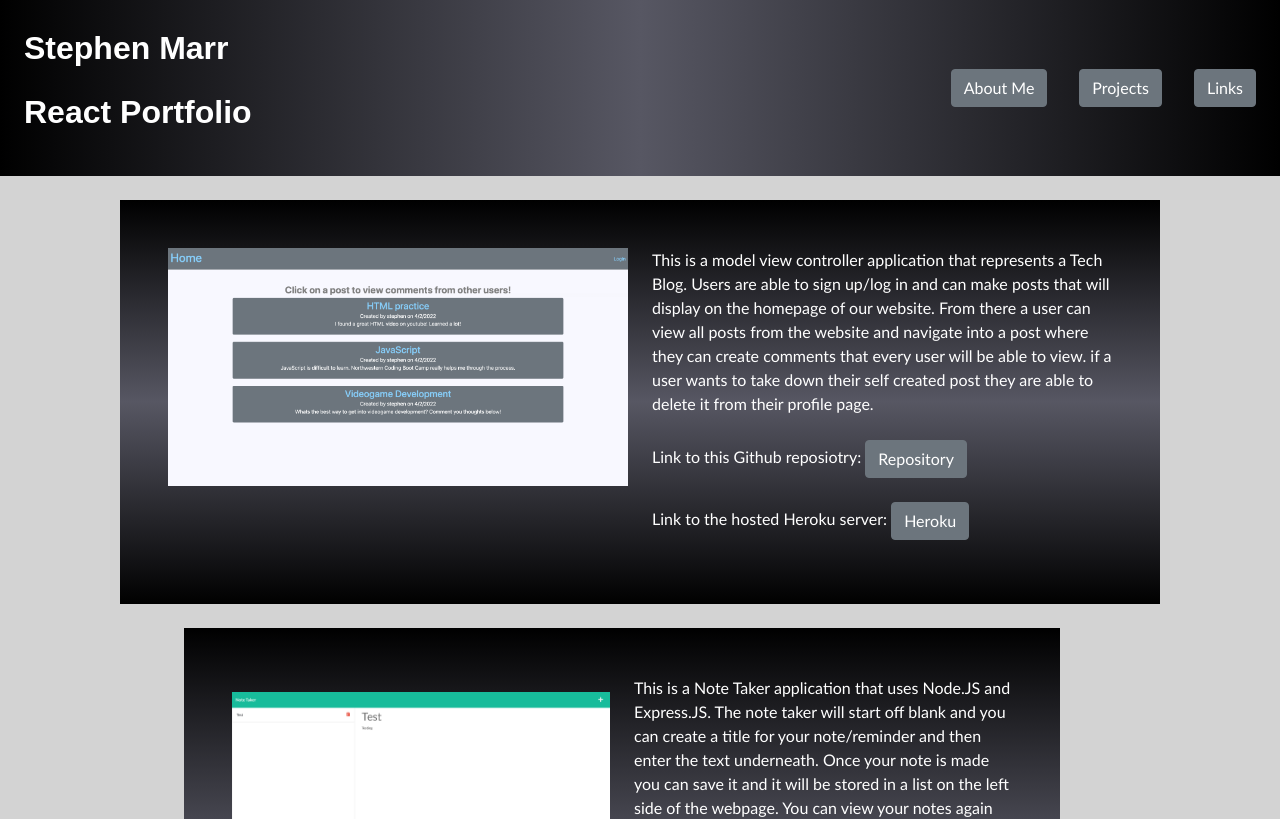
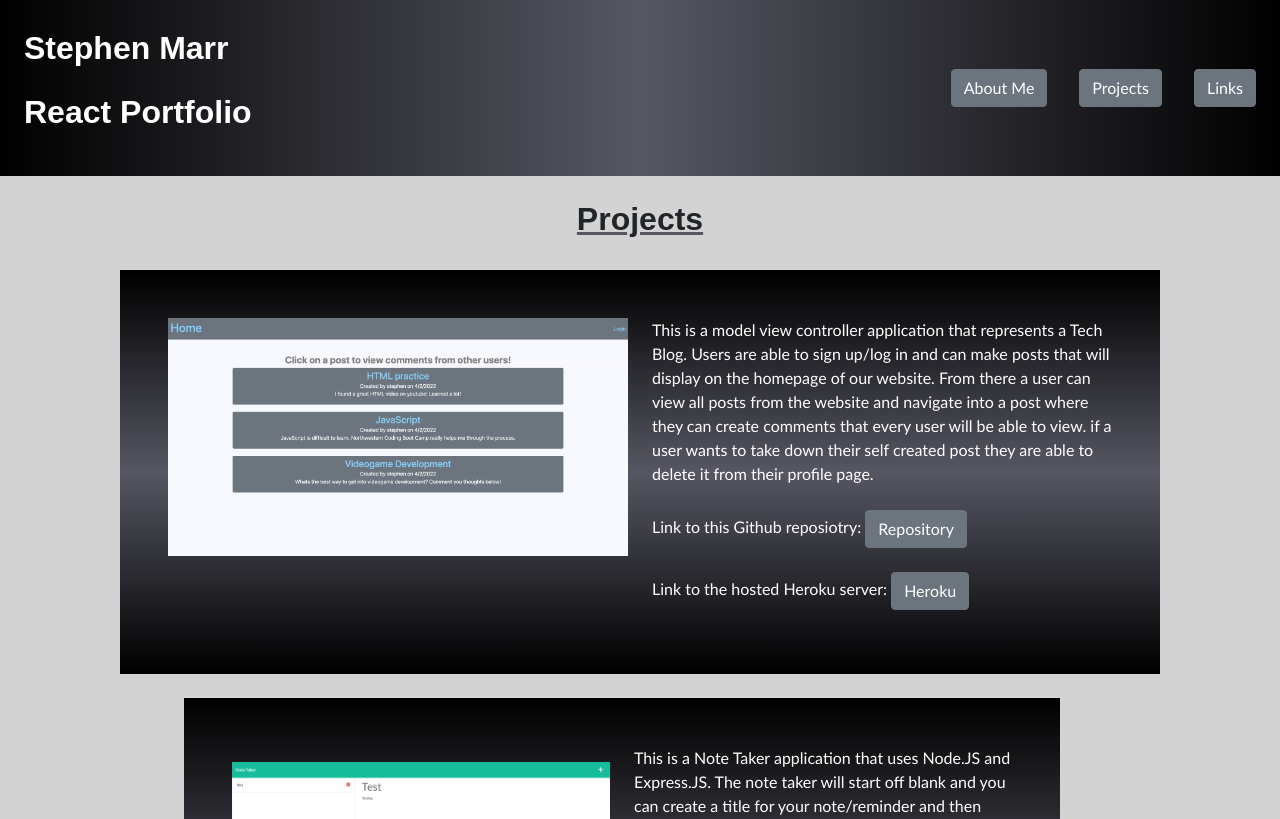
Before and after one commit to smarr2198/react-portfolio, a React (Create React App) app: page /projects in a window 1280 px wide. Shown: the top 819 px of the page. Built offline with nearby package versions, Linux system fonts and the light colour scheme.

Commit message:
fixing styling issues

```diff
--- a/src/components/Projects.js
+++ b/src/components/Projects.js
@@ -7,6 +7,8 @@ function Projects(props) {
   return (
     <>
       <body class="bgc-lightgray d-f fxd-c h-100vh mw-60">
+        <h2 class="ta-c ff-fantasy fw-700 td-u mt fz-2">Projects</h2>
+
         <section class="bgc-gr2 mt d-f@lrg p+">
           <div class="fx-1">
             <img
```
